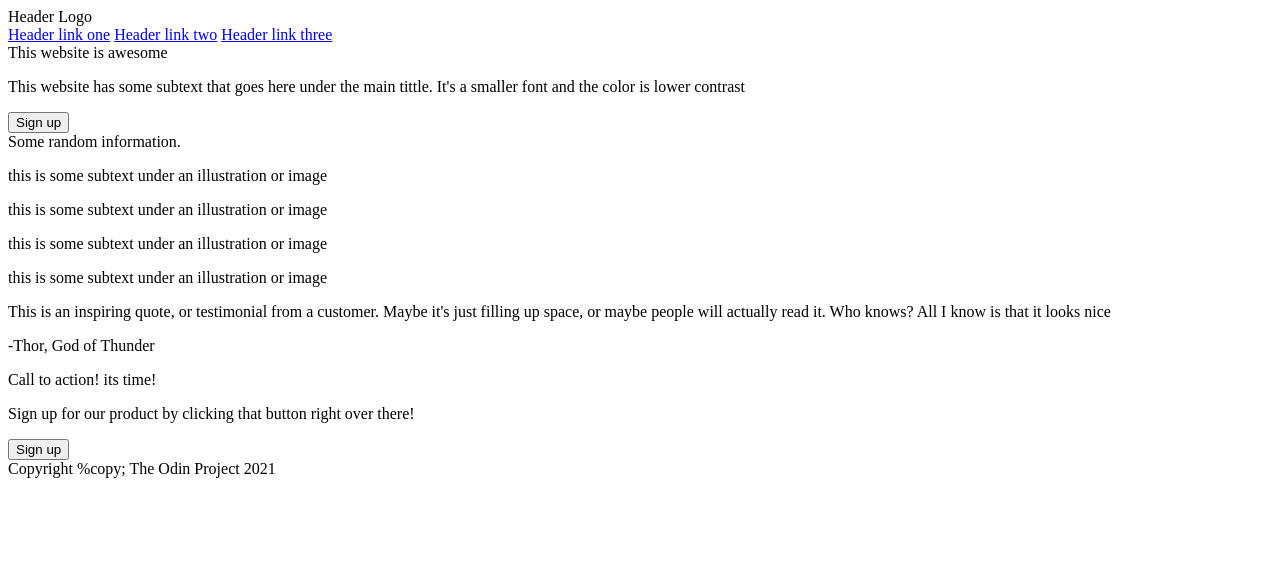
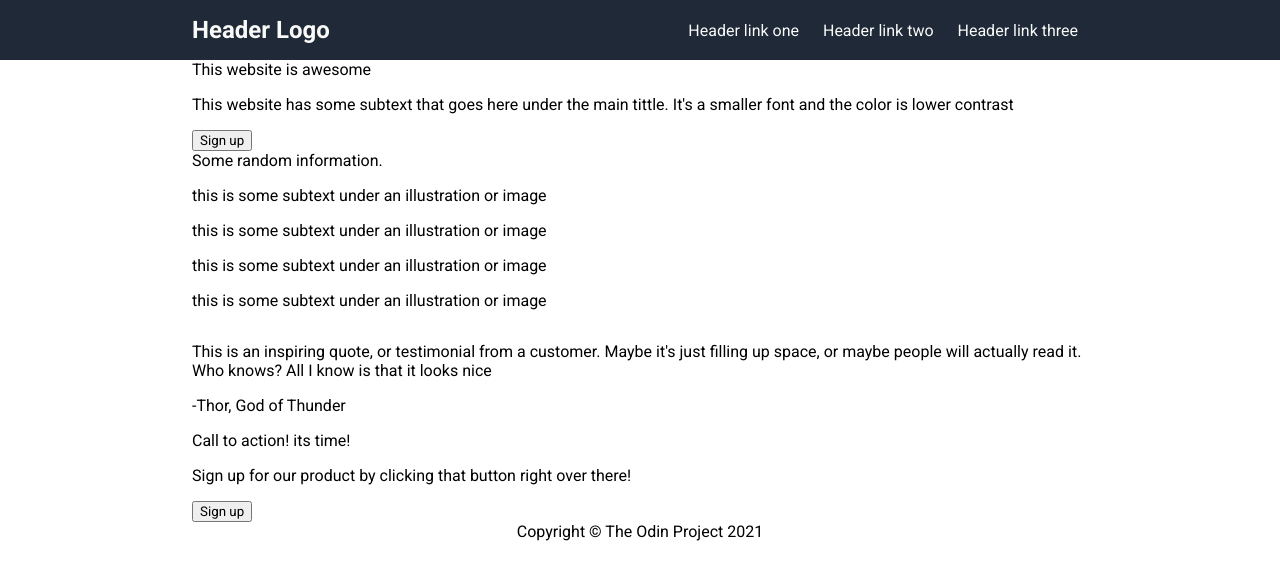
Before and after one commit to afifudin27/odin-landing-page, a plain HTML site: page index.html in a window 1280 px wide. Drawn offline with Linux system fonts and the light colour scheme.

Commit message:
styling the header

```diff
--- /dev/null
+++ b/assets/styles/style.css
@@ -0,0 +1,54 @@
+@import url('https://fonts.googleapis.com/css2?family=Roboto:ital,wght@0,100;0,300;0,400;0,500;0,700;0,900;1,100;1,300;1,400;1,500;1,700;1,900&display=swap');
+
+*{
+    font-family: 'Roboto', 'Courier New', Courier, monospace;
+    box-sizing: border-box;
+}
+
+body{
+    margin: 0;
+    padding: 0;
+}
+
+header,
+main,
+footer{
+    width: 100vw;
+    display: flex;
+    justify-content: center;
+    align-items: center;
+}
+
+.content{
+    width: 70vw;
+    /* background-color: crimson; */
+}
+
+
+header{
+    background-color: #1f2937;
+    display: flex;
+    padding: 16px;
+}
+
+.header{
+    display: flex;
+    align-items: center;
+    justify-content: space-between;
+}
+
+.header-logo{
+    font-size: 24px;
+    color: #f9faf8;
+    font-weight: 700;
+}
+
+.header-links *{
+    padding: 0 10px;
+    text-decoration: none;
+    color: #f9faf8;
+}
+
+main{
+    flex-direction: column;
+}
--- a/index.html
+++ b/index.html
@@ -5,17 +5,21 @@
     <meta http-equiv="X-UA-Compatible" content="IE=edge">
     <meta name="viewport" content="width=device-width, initial-scale=1.0">
     <title>Landing Page</title>
+    <link rel="stylesheet" href="assets/styles/style.css">
 </head>
 <body>
     <header>
-        <div class="header-content">
-            <div>Header Logo</div>
+        <div class="header content">
+            <div class="header-logo">Header Logo</div>
+            <div class="header-links">
                 <a href="#">Header link one</a>
                 <a href="#">Header link two</a>
                 <a href="#">Header link three</a>
             </div>
+        </div>
+    </header>
     <main>
-            <div class="hero">
+        <div class="hero content">
             <div class="hero-text">
                 <div class="hero-tittle">This website is awesome</div>
                 <p class="hero-subtittle">This website has some subtext that goes here under the main tittle. It's a smaller font and the color is lower contrast</p>
@@ -25,7 +29,7 @@
                 <div class="hero-img-placeholder"></div>
             </div>
         </div>
-            <div class="information">
+        <div class="information content">
             <div class="information-header">Some random information.</div>
             <div class="information-items">
                 <div class="information-item">
@@ -46,11 +50,11 @@
                 </div>
             </div>
         </div>
-            <div class="quote">
+        <div class="quote content">
             <p>This is an inspiring quote, or testimonial from a customer. Maybe it's just filling up space, or maybe people will actually read it. Who knows? All I know is that it looks nice</p>
             <p>-Thor, God of Thunder</p>
         </div>
-            <div class="action">
+        <div class="action content">
             <div class="action-container">
                 <div class="action-text">
                     <div>Call to action! its time!</div>
@@ -60,7 +64,6 @@
             </div>
         </div>
     </main>
-        <footer>Copyright %copy; The Odin Project 2021</footer>
-    </header>
+    <footer>Copyright &copy; The Odin Project 2021</footer>
 </body>
 </html>
```
Lines whose indentation alone changed are shown as unchanged.
